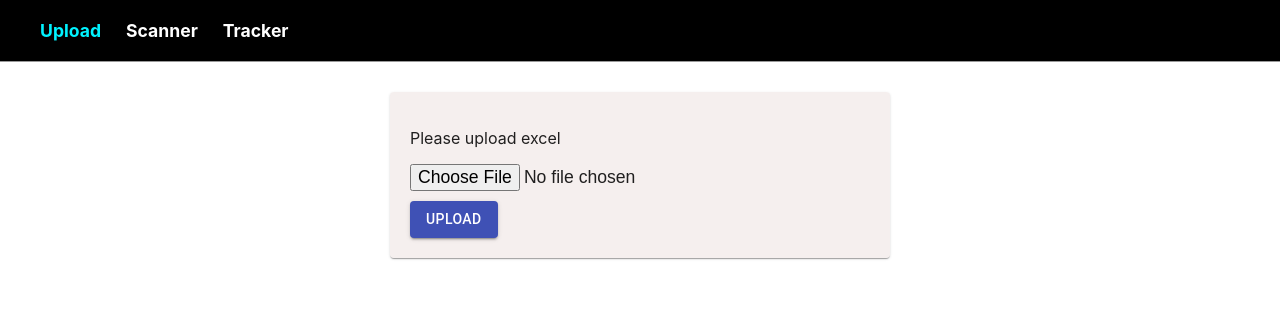
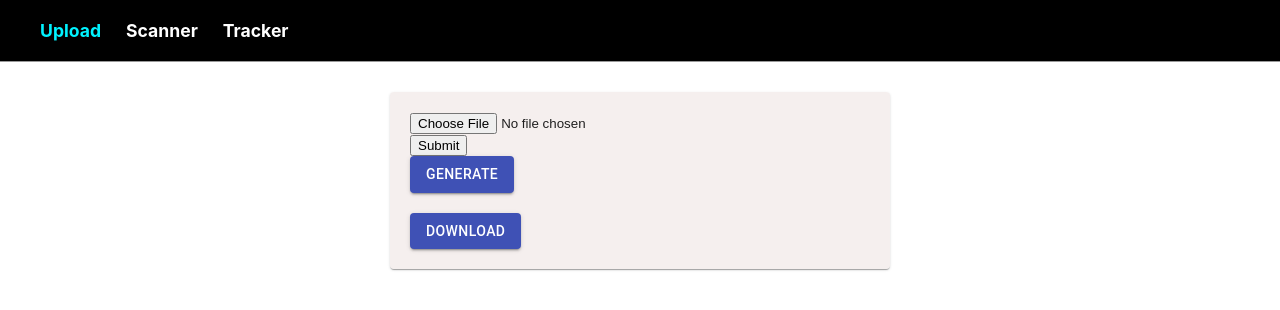
Before and after one commit to hinsjain/code-scanner, a React (Create React App) app: page / in a window 1280 px wide. Shown: the top 310 px of the page. Built offline with nearby package versions, Linux system fonts and the light colour scheme.

Commit message:
Update Upload.js

```diff
--- a/src/components/Upload/Upload.js
+++ b/src/components/Upload/Upload.js
@@ -1,14 +1,18 @@
-import { Button, Card } from '@material-ui/core'
+import { Card } from '@material-ui/core'
 import React from 'react'
+import CsvReader from './CsvReader'
 import './Upload.css'
 
 function Upload() {
     return (
         <Card variant = "elevation" className="upload">
-            <p>Please upload excel</p>
+            {/* <p>Please upload excel</p>
             <input className="upload__select" type="file" accept=".csv, application/vnd.openxmlformats-officedocument.spreadsheetml.sheet, application/vnd.ms-excel" />
             <br/>
-            <Button type="submit" className="upload__button" variant="contained" color = "primary" >Upload</Button>
+            <Button type="submit" className="upload__button" variant="contained" color = "primary" >Upload</Button> */}
+
+            <CsvReader />
+
         </Card>
     )
 }
```
